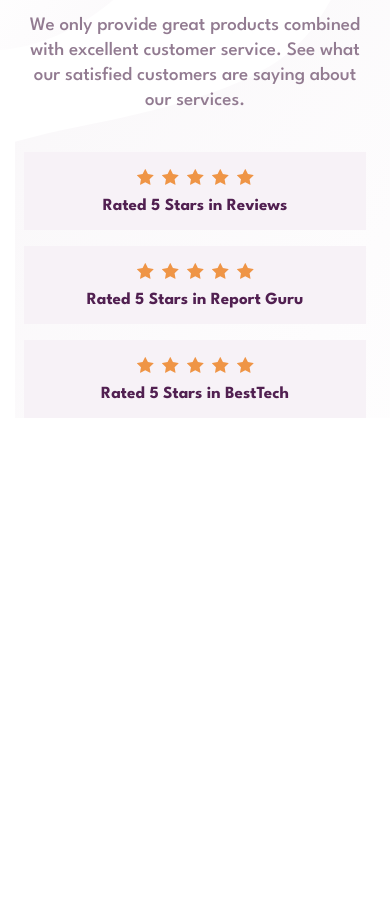
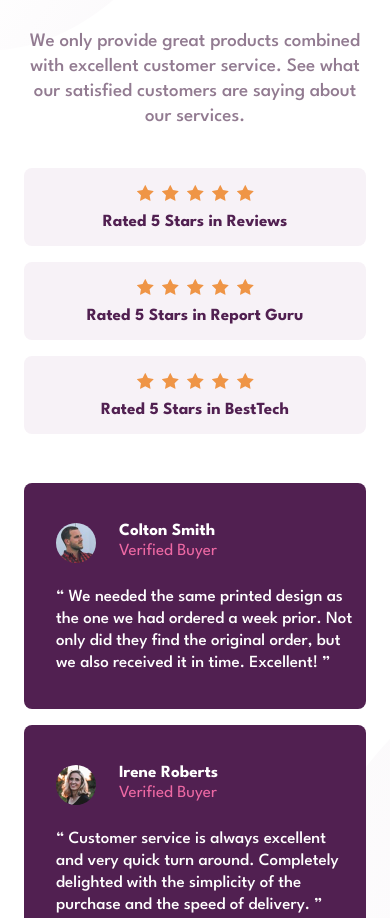
Before and after one commit to paulaabro/social-proof-section, a plain HTML site: page index.html in a window 390 px wide. Shown: the part 182-1100 px from the top of the page. Before the commit the page ends 844 px from the top, so only its background shows below. Drawn offline with Linux system fonts and the light colour scheme.

Commit message:
complete mobile

```diff
--- a/index.html
+++ b/index.html
@@ -54,6 +54,44 @@
         </article>
       </section>
 
+      <section class="reviews">
+        <article>
+          <img src="./images/image-colton.jpg" alt="Colton Smith" />
+          <div>
+            <h2>Colton Smith</h2>
+            <h3>Verified Buyer</h3>
+          </div>
+          <p>
+            We needed the same printed design as the one we had ordered a week prior. Not only did they
+            find the original order, but we also received it in time. Excellent!
+          </p>
+        </article>
+
+        <article>
+          <img src="./images/image-irene.jpg" alt="Irene Roberts" />
+          <div>
+            <h2>Irene Roberts</h2>
+            <h3>Verified Buyer</h3>
+          </div>
+          <p>
+            Customer service is always excellent and very quick turn around. Completely delighted with
+            the simplicity of the purchase and the speed of delivery.
+          </p>
+        </article>
+
+        <article>
+          <img src="./images/image-anne.jpg" alt="Anne Wallace" />
+
+          <div>
+            <h2>Anne Wallace</h2>
+            <h3>Verified Buyer</h3>
+          </div>
+          <p>
+            Put an order with this company and can only praise them for the very high standard. Will
+            definitely use them again and recommend them to everyone!
+          </p>
+        </article>
+      </section>
     </main>
   </body>
 </html>
--- a/style.css
+++ b/style.css
@@ -3,7 +3,7 @@
 body {
   font-family: "League Spartan", sans-serif;
   background-image: url("./images/bg-pattern-top-mobile.svg"),
-    url("./images/bg-pattern-bottom-mobile.svg");
+  url("./images/bg-pattern-bottom-mobile.svg");
   background-position: top left, bottom right;
   background-repeat: no-repeat, no-repeat;
 }
@@ -30,25 +30,28 @@ h1 {
   font-weight: 500;
   font-size: 19px;
   line-height: 25px;
-  color: #927b91;
+  color: #927B91;
 }
 
-.ratings {
+section {
   display: grid;
   grid-template-columns: 1fr;
   justify-items: center;
   gap: 16px;
+  margin-bottom: 49px;
 }
+
 
 .ratings article {
   height: 78px;
   padding: 10px 0;
   width: calc(100% - 48px);
-  background-color: #f7f2f7;
+  background-color: #F7F2F7;
   display: grid;
   grid-template-columns: 1fr;
   justify-items: center;
   align-items: center;
+  border-radius: 8px;
 }
 
 .stars {
@@ -57,9 +60,65 @@ h1 {
   justify-content: space-between;
 }
 
-h2 {
+.ratings h2 {
   font-weight: 700;
   font-size: 17px;
   line-height: 16px;
   color: #512051;
 }
+
+.reviews {
+
+}
+
+.reviews article {
+  padding: 40px 32px 35px;
+  width: calc(100% - 48px);
+  background-color: #512051;
+
+  display: grid;
+  grid-template-columns: 40px calc(100% - 40px);
+  grid-template-areas:
+  "img text"
+    "comment comment";
+  gap: 23px;
+  border-radius: 8px;
+}
+
+.reviews img {
+  width: 40px;
+  height: 40px;
+  border-radius: 50%;
+}
+
+
+.reviews h2 {
+  font-weight: 700;
+  font-size: 17px;
+  line-height: 16px;
+  color: #FFF;
+  margin-bottom: 4px;
+}
+
+.reviews h3 {
+  font-size: 17px;
+  line-height: 16px;
+  color: #EE69A4;
+}
+
+.reviews p::before {
+  content: open-quote;
+}
+
+.reviews p::after {
+  content: close-quote;
+}
+
+.reviews p {
+  grid-area: comment;
+  quotes: "“" "”";
+  font-weight: 500;
+  font-size: 17px;
+  line-height: 22px;
+  color: #FFF;
+}
```
